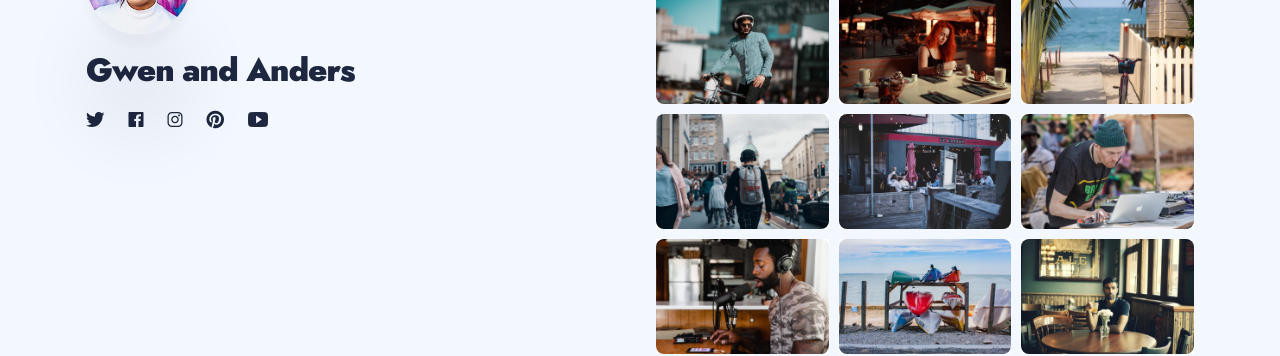
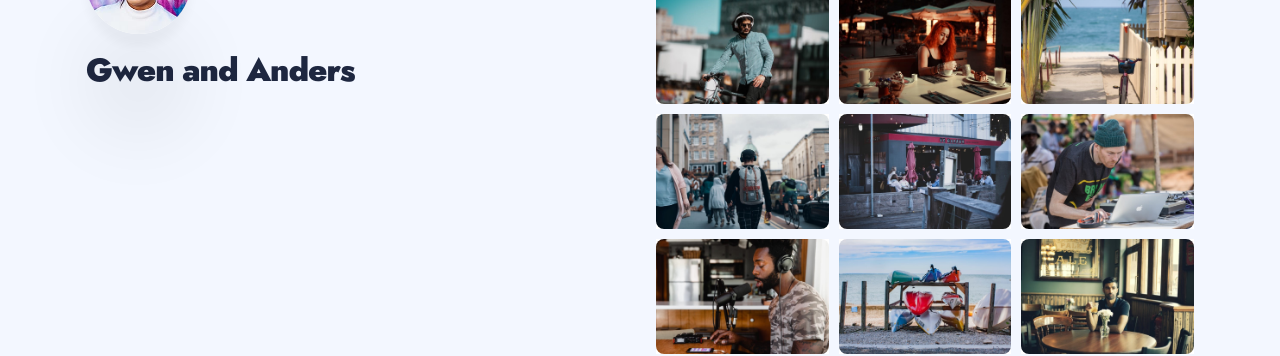
Before and after one commit to schepparn/aprilfools, a Jekyll site: the page built from _posts/2018-04-23-the-way-to-get-started-is-to-quit-talking-and-begin-doing.markdown, in a window 1280 px wide. Shown: the part 4967-5323 px from the top of the page. Built offline with Jekyll 4.4.1, drawn with Linux system fonts in a browser that asks for light colours; nearby versions of some CDN libraries.

Commit message:
Removed social and mailchimp

```diff
--- a/_config.yml
+++ b/_config.yml
@@ -15,12 +15,12 @@ author:
   author__bio:
   author__avatar: '/images/01-1.jpg'
 
-social:
-- {icon: "ion-logo-twitter", link: "https://twitter.com"}
-- {icon: "ion-logo-facebook", link: "https://facebook.com"}
-- {icon: "ion-logo-instagram", link: "https://instagram.com"}
-- {icon: "ion-logo-pinterest", link: "https://pinterest.com"}
-- {icon: "ion-logo-youtube", link: "https://youtube.com"}
+#social:
+#- {icon: "ion-logo-twitter", link: "https://twitter.com"}
+#- {icon: "ion-logo-facebook", link: "https://facebook.com"}
+#- {icon: "ion-logo-instagram", link: "https://instagram.com"}
+#- {icon: "ion-logo-pinterest", link: "https://pinterest.com"}
+#- {icon: "ion-logo-youtube", link: "https://youtube.com"}
 
 # Example of adding a new link to the footer - {icon: "ion-logo-dribbble", link: "https://dribbble.com"}
 # Other icons can be found at https://ionicons.com/v4/
@@ -36,10 +36,10 @@ hero:
 
 #-------------------------------
 # Newsletter
-mailchimp: enable # To enable the mailchimp form, use the value 'enable'. To disable the form, leave the field blank.
-mailchimp__identifier: frnla.us6.list-manage.com/subscribe/post?u=6314d69a3f315af7ce3fb00a0&amp;id=3038727cc3 # Add your MailChimp form identifier. For example - frnla.us6.list-manage.com/subscribe/post?u=6314d69a3f315af7ce3fb00a0&amp;id=3038727cc3
-mailchimp__input__text: Subscribe here
-mailchimp__button__text: Get a new tip
+#mailchimp: enable # To enable the mailchimp form, use the value 'enable'. To disable the form, leave the field blank.
+#mailchimp__identifier: frnla.us6.list-manage.com/subscribe/post?u=6314d69a3f315af7ce3fb00a0&amp;id=3038727cc3 # Add your MailChimp form identifier. For example - frnla.us6.list-manage.com/subscribe/post?u=6314d69a3f315af7ce3fb00a0&amp;id=3038727cc3
+#mailchimp__input__text: Subscribe here
+#mailchimp__button__text: Get a new tip
 
 
 #-------------------------------
@@ -71,7 +71,7 @@ gallery:
 #-------------------------------
 # Contact Settings
 contact:
-  email: your@email.com # Add your email for contant form
+  email: gwen@aprilfoolz.com # Add your email for contant form
   description: Menso comes with a built-in contact form, that you can use with Formspree service to handle up to 50 submissions per month for free. You could also easily switch to another contact form service if you want. # Add a description of your form
 
 # NOTE
```
